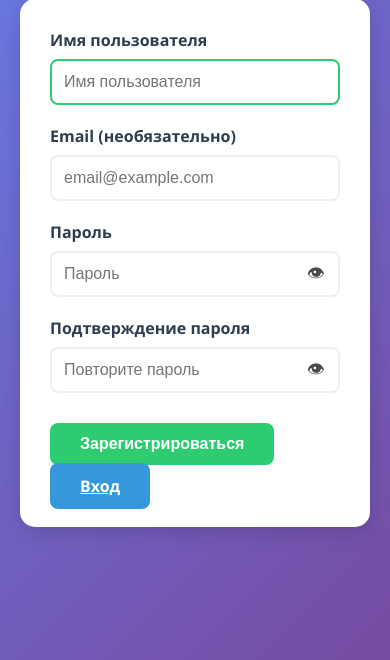
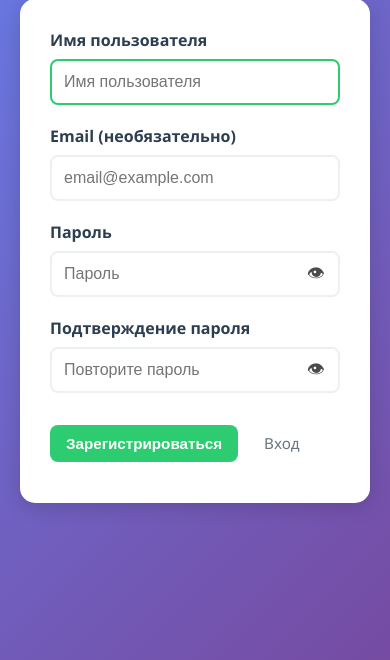
Before and after one commit to TomatoInOil/food-purchase-planner, a Django app: page /register/ in a window 390 px wide. Shown: the part 184-844 px from the top of the page. Run offline with Django 5.2, Linux system fonts and the light colour scheme.

Commit message:
feat(styles): enhance button styles and form layout in recipe manager and authentication templates
- Updated button styles to include a new subtle variant for secondary actions.
- Improved form layout with flexbox for better alignment and spacing of action buttons.
- Adjusted button padding and font size for mobile responsiveness in form actions.

```diff
--- a/src/config/static/css/recipe_manager.css
+++ b/src/config/static/css/recipe_manager.css
@@ -146,6 +146,10 @@ h1 {
 
 .form-actions {
     margin-top: 30px;
+    display: flex;
+    flex-wrap: nowrap;
+    gap: 10px;
+    align-items: center;
 }
 
 .card-actions {
@@ -239,6 +243,7 @@ textarea {
 }
 
 .btn {
+    display: inline-block;
     padding: 12px 30px;
     border: none;
     border-radius: 8px;
@@ -248,6 +253,7 @@ textarea {
     transition: all 0.3s;
     margin-right: 10px;
     margin-bottom: 10px;
+    text-decoration: none;
 }
 
 .btn-primary {
@@ -268,6 +274,19 @@ textarea {
 
 .btn-secondary:hover {
     background: var(--secondary-dark);
+}
+
+.btn-subtle {
+    background: transparent;
+    color: var(--text-muted, #6c757d);
+    font-weight: 500;
+    text-decoration: none;
+}
+
+.btn-subtle:hover {
+    background: rgba(0, 0, 0, 0.06);
+    color: var(--secondary);
+    transform: none;
 }
 
 .btn-danger {
@@ -571,6 +590,12 @@ textarea {
 }
 
 @media (max-width: 768px) {
+    .form-actions .btn {
+        padding: 10px 16px;
+        font-size: 0.95em;
+        margin-right: 0;
+    }
+
     .ingredient-row {
         grid-template-columns: 1fr;
     }
--- a/src/config/templates/auth/login.html
+++ b/src/config/templates/auth/login.html
@@ -32,7 +32,7 @@
             <input type="hidden" name="next" value="{{ next }}">
             <div class="form-actions">
                 <button type="submit" class="btn btn-primary">Войти</button>
-                <a href="/register/" class="btn btn-secondary">Регистрация</a>
+                <a href="/register/" class="btn btn-subtle">Регистрация</a>
             </div>
         </form>
     </div>
--- a/src/config/templates/auth/register.html
+++ b/src/config/templates/auth/register.html
@@ -50,7 +50,7 @@
             </div>
             <div class="form-actions">
                 <button type="submit" class="btn btn-primary">Зарегистрироваться</button>
-                <a href="/login/" class="btn btn-secondary">Вход</a>
+                <a href="/login/" class="btn btn-subtle">Вход</a>
             </div>
         </form>
     </div>
```
